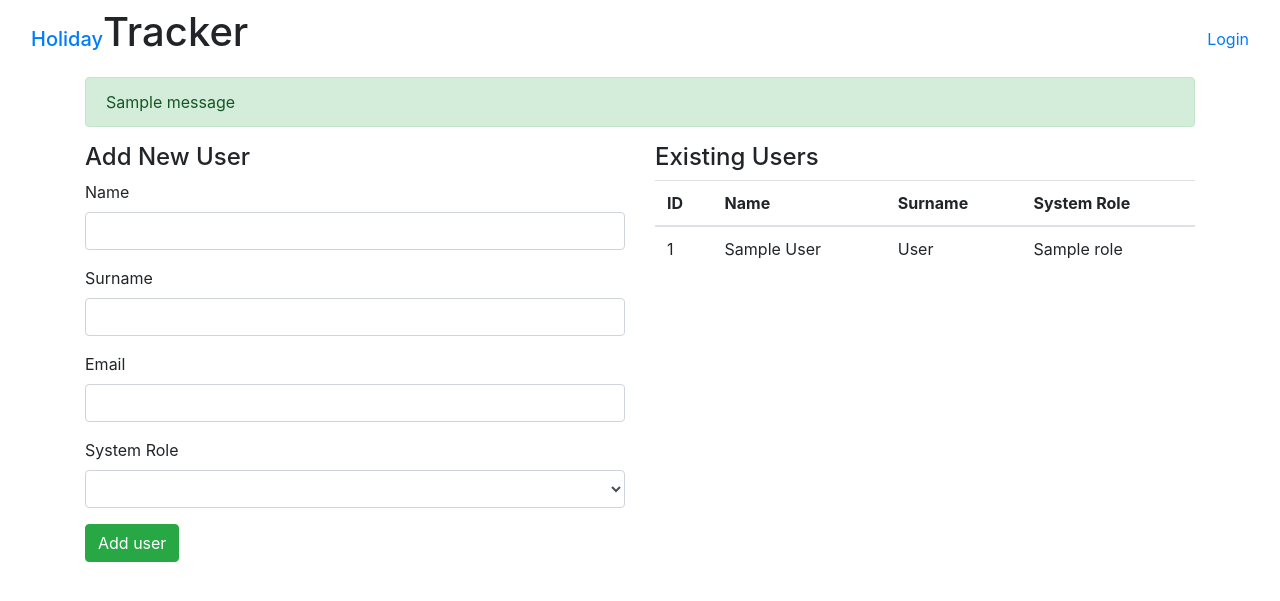
After one commit to prodijody/holidayTracker, a Flask app: template templates/protected/add_user.html in a window 1280 px wide. The commit adds this page. Shown: the top 601 px of the page. Run offline with Flask 2, Linux system fonts and the light colour scheme; the template is opened without the code that fills it: values that come from a table or form of the project are taken from there, others are empty; tables that the repository leaves empty hold one stand-in row (values such as "Sample post"); one stand-in notice (Sample message) is shown; lists and menus that the app fills with data are empty; some libraries are stand-ins or nearby versions.

Commit message:
added system roles (admin/User)

```diff
--- a/app.py
+++ b/app.py
@@ -13,7 +13,7 @@ from itsdangerous import URLSafeTimedSerializer
 from functools import wraps
 from werkzeug.utils import secure_filename
 from myEmail import sendEmail, generate_confirmation_token, confirm_token
-from forms import LoginForm, RecoverPasswordForm, ResetPasswordForm
+from forms import LoginForm, RecoverPasswordForm, ResetPasswordForm, AddUserForm
 
 
 Bootstrap(app)
@@ -22,7 +22,7 @@ login_manager.init_app(app)
 login_manager.login_view = 'login'
 
 moment = Moment(app)
-from myModels import db, User
+from myModels import db, User, SystemRole
 
 # USER LOADER
 @login_manager.user_loader
@@ -111,6 +111,48 @@ def recover_password(recover_token):
     return render_template('public/reset_password.html', form=form, token=recover_token)
 
 
+# Add user route
+@app.route('/add_user', methods=['GET','POST'])
+@login_required
+def add_user():
+  if not current_user.is_admin():
+    flash('That area is restricted to admins.','info')
+    return redirect(url_for('index'))
+
+  existing_users = User.query.all()
+  addUserForm = AddUserForm()
+  addUserForm.system_role.choices = [(i.id, str(i.id) + ') ' + i.name) for i in SystemRole.query.all()]
+  if request.method == 'POST' and addUserForm.validate_on_submit():
+    # escape form input
+    name = escape(addUserForm.name.data)
+    surname = escape(addUserForm.surname.data)
+    email = escape(addUserForm.email.data)
+    system_role = escape(addUserForm.system_role.data)
+
+    # check email exists
+    email_exists = User.query.filter_by(email=email).first()
+    if email_exists:
+      flash('That email is already registered.','danger')
+      return redirect(url_for('add_user'))
+
+    # add user to db
+    new_user = User(name=name, surname=surname, email=email, system_role=system_role)
+    db.session.add(new_user)
+    db.session.commit()
+
+    # prepare and send email to reset password
+    recover_token = new_user.get_recover_password_token()
+    url = url_for('recover_password', recover_token=recover_token, _external=True)
+    html = render_template('email_templates/reset_password.html', confirm_url=url)
+    sendEmail(email_subject='Confirm your account and reset your password.', recipients=[email], email_html=html)
+    flash('User added successfuly! An email has been sent to {email} with instructions to reset the password.'.format(email=email),'success')
+    return redirect(url_for('add_user'))
+
+  return render_template('protected/add_user.html', form=addUserForm, existing_users=existing_users)
+
+
+
+
 
 # Menu route
 @app.route('/menu', methods=['GET','POST'])
--- a/forms.py
+++ b/forms.py
@@ -12,3 +12,9 @@ class RecoverPasswordForm(FlaskForm):
 class ResetPasswordForm(FlaskForm):
     password = PasswordField('New Password', validators=[InputRequired(), Length(min=6, max=40, message='Your password must be at least 6 characters long and a mix of letters, numbers and special symbols.')])
     password2 = PasswordField('New Password', validators=[InputRequired(), Length(min=6, max=40, message='Your password must be at least 6 characters long and a mix of letters, numbers and special symbols.')])
+
+class AddUserForm(FlaskForm):
+    name = StringField('Name', validators=[InputRequired()])
+    surname = StringField('Surname', validators=[])
+    email = StringField('Email', validators=[InputRequired(), Email(message='Invalid email!')])
+    system_role = SelectField('System Role', coerce=int)
--- a/myModels.py
+++ b/myModels.py
@@ -22,15 +22,21 @@ class User(db.Model, UserMixin):
   surname = db.Column(db.String(30))
   email = db.Column(db.String(20), unique=True, nullable=False)
   password = db.Column(db.String(85))
-  confirmed = db.Column(db.Boolean(), default=False, nullable=False)
-  confirmed_on = db.Column(db.DateTime(), nullable=True)
+  system_role = db.Column(db.Integer)
+  # holidays_requests = db.relationship('HolidayRequest', backref='requester')
+  # holidays_quota = db.Column(db.Integer)
 
+  def is_admin(self):
+    admin_role = SystemRole.query.filter_by(name='Admin').first().id
+    return self.system_role == admin_role
+
+  def get_system_role(self):
+    return SystemRole.query.filter_by(id=self.system_role).first()
 
   def get_recover_password_token(self, expires_in=600):
     return jwt.encode(
             {'reset_password': self.id, 'exp': time() + expires_in},
             app.config['SECRET_KEY'], algorithm='HS256').decode('utf-8')
-
 
   @staticmethod
   def verify_reset_password_token(token):
@@ -39,3 +45,31 @@ class User(db.Model, UserMixin):
     except:
         return
     return User.query.get(id)
+
+
+
+class SystemRole(db.Model):
+  id = db.Column(db.Integer, primary_key=True)
+  name = db.Column(db.String(20), nullable=False)
+
+
+class HolidayRequest(db.Model):
+  id = db.Column(db.Integer, primary_key=True)
+  user_id = db.Column(db.Integer, db.ForeignKey('user.id'))
+  date_from = db.Column(db.DateTime())
+  date_to = db.Column(db.DateTime())
+  approved = db.Column(db.Boolean(), default=False)
+
+
+
+
+# Example relationship
+# class Person(db.Model):
+#   id = db.Column(db.Integer, primary_key=True)
+#   name = db.Column(db.String(20))
+#   pets = db.relationship('Pet', backref='owner')
+
+# class Pet(db.Model):
+#   id = db.Column(db.Integer, primary_key=True)
+#   name = db.Column(db.String(20))
+#   owner_id = db.Column(db.Integer, db.ForeignKey('person.id'))
--- a/templates/layout.html
+++ b/templates/layout.html
@@ -1,6 +1,6 @@
 <html>
 <head>
-  <title>JTcleaning</title>
+  <title>holidayTracker</title>
   <meta name="viewport" content="width=device-width, initial-scale=1.0">
 
   <link href="{{ url_for('static', filename='css/bootstrap2.min.css') }}" rel="stylesheet">
@@ -26,14 +26,25 @@
       <div class="row text-center" style="padding: 0;">
         {% if current_user.is_authenticated %}
         <div class="col">
-            <h5><a href="#" class="navbar-right">Something</a></h5>
+           <a href="{{ url_for('index') }}" class="navbar-right">Dashboard</a>
+        </div>
+          {% if current_user.is_admin() %}
+          <div class="col">
+             <a href="{{ url_for('add_user') }}" class="navbar-right">Add User</a>
+          </div>
+          <div class="col">
+             <a href="#" class="navbar-right">Admin</a>
+          </div>
+          {% endif %}
+        <div class="col">
+           <a href="#" class="navbar-right">Request Holidays</a>
         </div>
         <div class="col">
-            <h5><a href="{{ url_for('logout') }}" class="navbar-right">Logout</a></h5>
+           <a href="{{ url_for('logout') }}" class="navbar-right">Logout</a>
         </div>
         {% else %}
         <div class="col">
-            <h5><a href="{{ url_for('index') }}" class="navbar-right">Login</a></h5>
+           <a href="{{ url_for('index') }}" class="navbar-right">Login</a>
         </div>
         {% endif %}
       </div>
--- /dev/null
+++ b/templates/protected/add_user.html
@@ -0,0 +1,51 @@
+{% extends "layout.html" %}
+{% import "bootstrap/wtf.html" as wtf %}
+{% block body %}
+<div class="container">
+  {% with messages = get_flashed_messages(with_categories=true) %}
+    {% if messages %}
+      {% for category, message in messages %}
+      <div class="alert alert-{{category}}" role="alert">
+        {{ message }}
+      </div>
+      {% endfor %}
+    {% endif %}
+  {% endwith %}
+  <div class="row" style="padding: 0;">
+    <div class="col-md-6">
+      <h4>Add New User</h4>
+      <form action="{{ url_for('add_user') }}" method="POST">
+        {{ form.hidden_tag() }}
+        {{ wtf.form_field(form.name)}}
+        {{ wtf.form_field(form.surname)}}
+        {{ wtf.form_field(form.email) }}
+        {{ wtf.form_field(form.system_role) }}
+        <input type="submit" class="btn btn-success btn-md" value="Add user">
+      </form>
+    </div>
+    <div class="col-md-6">
+      <h4>Existing Users</h4>
+      <table class="table">
+        <thead>
+          <tr>
+            <th>ID</th>
+            <th>Name</th>
+            <th>Surname</th>
+            <th>System Role</th>
+          </tr>
+        </thead>
+        <tbody>
+          {% for user in existing_users %}
+            <tr>
+              <td>{{ user.id }}</td>
+              <td>{{ user.name }}</td>
+              <td>{{ user.surname }}</td>
+              <td>{{ user.get_system_role().name }}</td>
+            </tr>
+          {% endfor %}
+        </tbody>
+      </table>
+    </div>
+  </div>
+</div>
+{% endblock %}
--- a/templates/public/reset_password.html
+++ b/templates/public/reset_password.html
@@ -7,7 +7,7 @@
       {{ form.hidden_tag() }}
       {{ wtf.form_field(form.password) }}
       {{ wtf.form_field(form.password2) }}
-      <input type="submit" class="btn btn-default btn-md" value="Submit">
+      <input type="submit" class="btn btn-success btn-md" value="Submit">
     </form>
   </div>
 </div>
```
Also changed, not shown: templates/protected/menu.html (+12 -3 lines).
